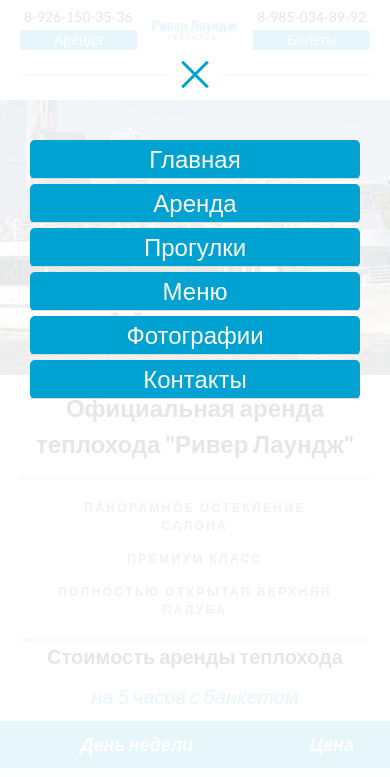
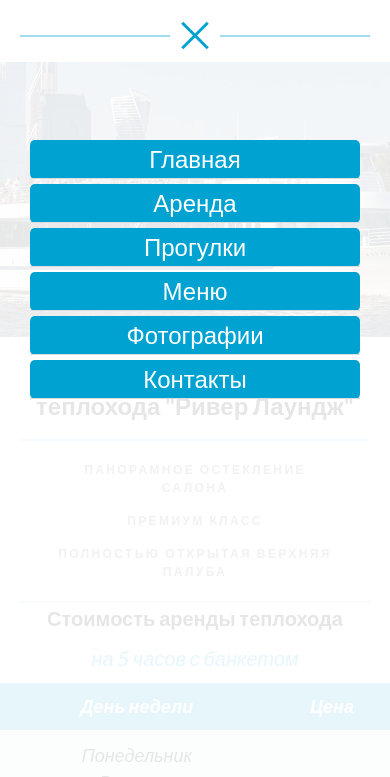
Before and after one commit to Fomin66/River-Laundg-teplohod, a plain HTML site: page index.html in a window 390 px wide. Both pictures are taken after a click on the element "toggle menu". Shown: the top 777 px of the page. Drawn offline with nearby package versions, Linux system fonts and the light colour scheme.

Commit message:
Сделал плавно скрывающуюся шапку

```diff
--- a/#source/scss/header.scss
+++ b/#source/scss/header.scss
@@ -9,34 +9,18 @@
   background-color: #fff;
   padding: 0 20px;
   &__container {
-    max-width: 1090px;
+    max-width: 1130px;
     padding: 0 20px;
     margin: 0 auto;
     display: flex;
     align-items: center;
     justify-content: space-between;
     min-height: 50px;
-
     position: relative;
-    height: 50px;
-    text-align: center;
-    //полоса под иконкой меню
-    &:before {
-      content: '';
-      display: block;
-      width: 100%;
-      height: 2px;
-      background-color: #9fdced;
-      position: absolute;
-      top: 50%;
-      transform: translate(0, -50%);
-      left: 0;
-    }
   }
   &__logo{
     position: relative;
     z-index: 5;
-
   }
 }
 .menu{
@@ -45,7 +29,6 @@
   }
   &__body{
     width: 100%;
-
     &_active{
       .menu{
         top: 0;
@@ -53,29 +36,23 @@
     }
   }
   &__list{
-    //overflow: hidden;
     transition: all 0.5s ease 0s;
     &>li {
       position: relative;
       margin: 0 0 5px 0;
-      &:last-child{
-        margin: 0;
-      }
-      //width: 100%;
+      &:last-child{}
       background: #00a2d1;
       border-radius: 5px;
       cursor: pointer;
       &:hover{
         text-decoration: underline;
       }
-
       & > a {
         display: block;
         color: #fff;
         font-size: 18px;
         width: 100%;
         padding: 7px 0;
-
         border-radius: 0;
         margin: 0;
         text-align: center;
@@ -89,14 +66,14 @@
     &__list{
       display: flex;
       align-items: center;
+      padding: 0 20px;
       &>li{
-        padding: 10px 0;
         background-color: #fff;
         &>a{
           color: black;
           display: block;
           width: 100%;
-          padding: 7px 0;
+          padding: 7px 10px;
           border-radius: 0;
           margin: 0;
           text-align: center;
@@ -106,8 +83,24 @@
     }
   }
 }
+//Мобильная версия
 @media (max-width: 767px){
-  .menu{
+.header__container{
+  //полоса под иконкой меню
+  &:before {
+    content: '';
+    display: block;
+    width: 100%;
+    height: 2px;
+    background-color: #9fdced;
+    position: absolute;
+    top: 50%;
+    transform: translate(-50%, -50%);
+    left: 50%;
+    z-index: 3;
+  }
+}
+.menu{
     &__icon{
       z-index: 5;
       display: inline-block;
@@ -128,8 +121,13 @@
         left: 0;
       }
     }
-    &__list>li>a{
-      font-size: 24px;
+    &__list>li{
+      &:last-child{
+        margin: 0;
+      }
+      &>a{
+        font-size: 24px;
+      }
     }
   }
 }
--- a/#source/scss/over-header.scss
+++ b/#source/scss/over-header.scss
@@ -1,6 +1,7 @@
 .over-header{
   padding-top: 10px;
-  z-index: 100;
+  z-index: 10;
+  transition: all 0.5s ease 0s;
   &__row{
     display: flex;
     justify-content: center;
@@ -28,6 +29,7 @@
     color: #000;
     flex-grow: 3;
     justify-content: center;
+    transition: all 0.5s ease 0s;
   }
   @media (max-width: 400px)  {
     &__phone{
@@ -57,5 +59,11 @@
       height: 100%;
     }
   }
-
+&_active{
+  *{
+    font-size: 0;
+    padding: 0;
+    margin: 0;
+  }
 }
+}
--- a/index.html
+++ b/index.html
@@ -41,7 +41,7 @@
             </div>
         </div>
     </div>
-    <div class="header">
+    <header class="header">
         <div class="header__container">
             <div class="header__logo"></div>
             <div class="header__menu menu">
@@ -62,7 +62,7 @@
             </div>
             <div class="header__item"></div>
         </div>
-    </div>
+    </header>
     <div class="content">
         <section class="slider">
             <!--            slider-->
--- a/js/script.js
+++ b/js/script.js
@@ -2,7 +2,7 @@ $(document).ready(function () {
     $('.menu__icon').click(function () {
         // $('.menu__icon').toggleClass('menu__icon_active');
         $('.menu__body').toggleClass('menu__body_active');
-        $('.menu-navigation-container').toggleClass('menu-navigation-container_active');
+        $('.over-header').toggleClass('over-header_active');
 
         $('body').toggleClass('lock');
     });
```
Also changed, not shown: css/style.css. Lines whose indentation alone changed are shown as unchanged.
